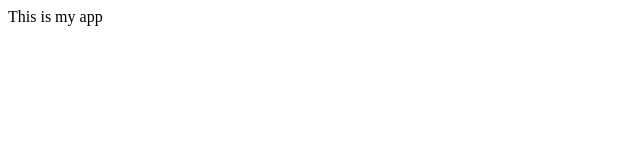
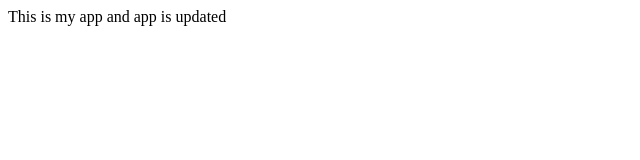
Before and after one commit to asr12/NodeJS, a website: page index.html in a window 1280 px wide. Shown: the whole page, without its empty margins (0-640 px from the left). Drawn offline with Linux system fonts and the light colour scheme.

Commit message:
added a change for testing

```diff
--- a/index.html
+++ b/index.html
@@ -5,6 +5,6 @@
         </title>
     </head>
         <body>
-            This is my app
+            This is my app and app is updated
         </body>
 </html>
```
